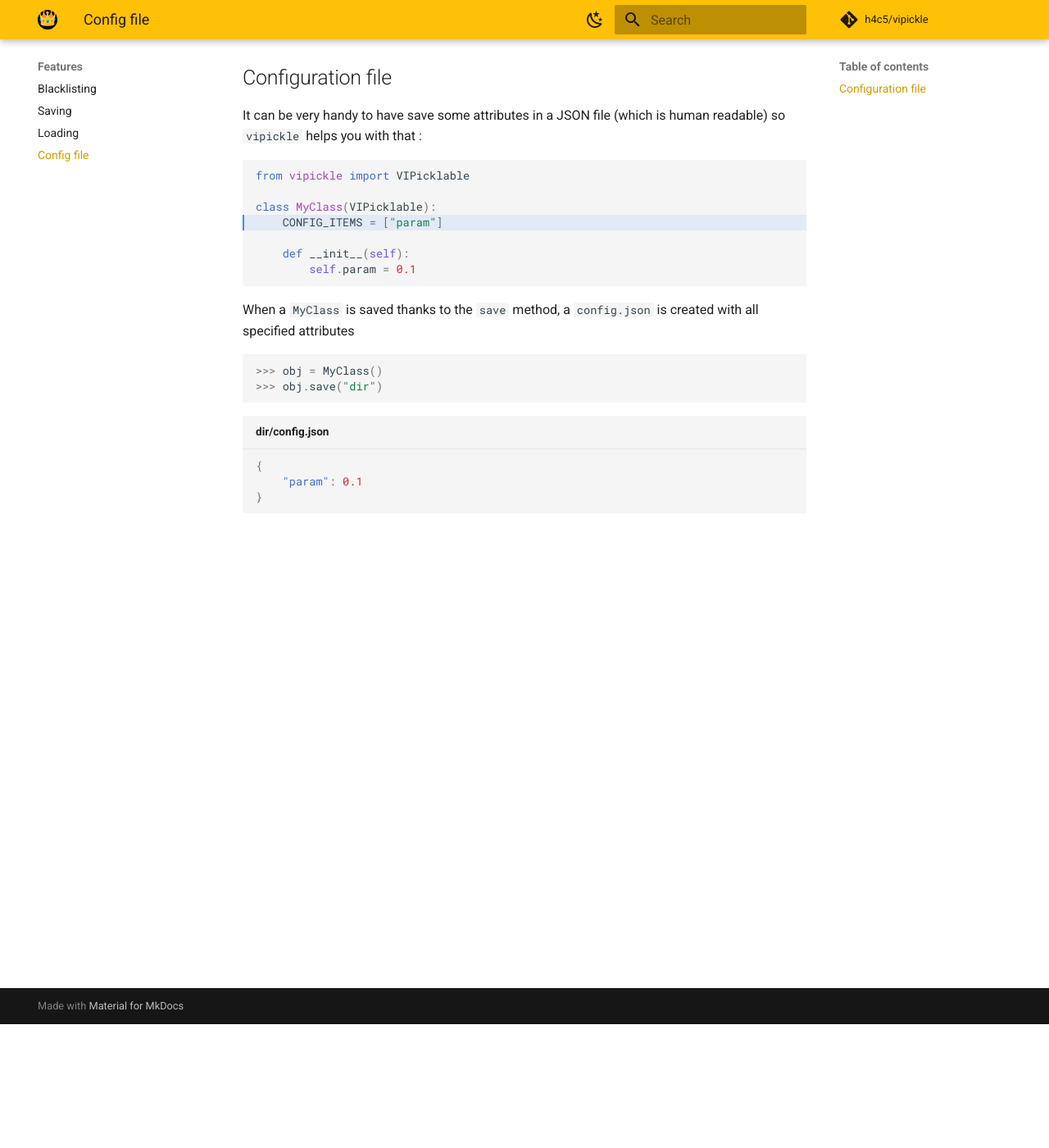
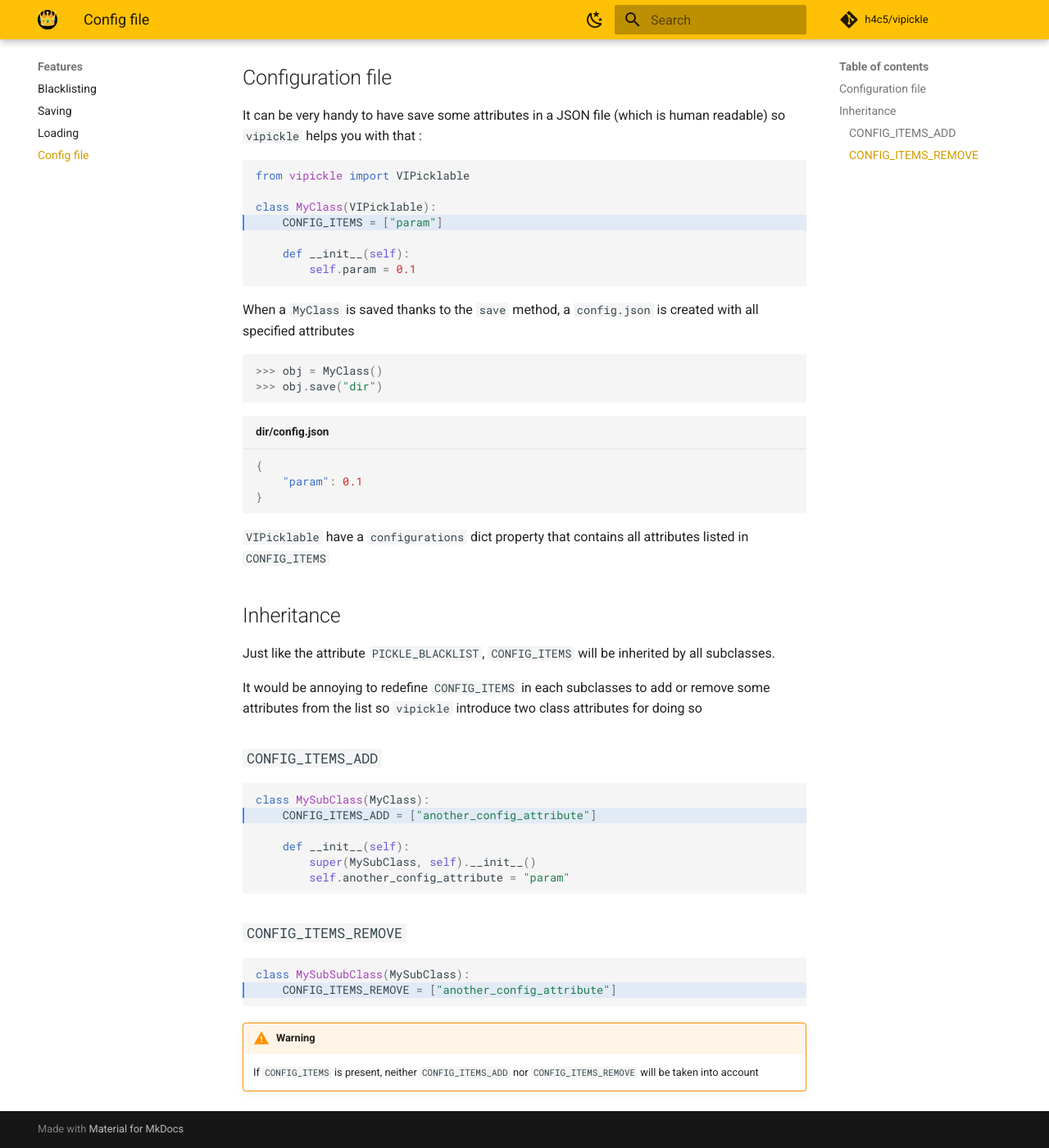
Before and after one commit to h4c5/vipickle, an MkDocs documentation site: the page built from docs/features/config.md, in a window 1280 px wide and 1400 px high, scrolled down 151 px. Shown: the whole window at 82% size. Built offline with MkDocs 1.6.1 and Material for MkDocs 9.7.7, drawn with Linux system fonts in a browser that asks for light colours; comment, search, counter and statistics services are not loaded.

Commit message:
docs: :memo: documentation v1

````diff
--- a/docs/features/config.md
+++ b/docs/features/config.md
@@ -25,3 +25,33 @@ When a `MyClass` is saved thanks to the `save` method, a `config.json` is create
     "param": 0.1
 }
 ```
+
+`VIPicklable` have a `configurations` dict property that contains all attributes listed in `CONFIG_ITEMS`
+
+## Inheritance
+
+Just like the attribute `PICKLE_BLACKLIST`, `CONFIG_ITEMS` will be inherited by all subclasses.
+
+It would be annoying to redefine `CONFIG_ITEMS` in each subclasses to add or remove some attributes from the list so
+`vipickle` introduce two class attributes for doing so
+
+### `CONFIG_ITEMS_ADD`
+
+```python hl_lines="2"
+class MySubClass(MyClass):
+    CONFIG_ITEMS_ADD = ["another_config_attribute"]
+
+    def __init__(self):
+        super(MySubClass, self).__init__()
+        self.another_config_attribute = "param"
+```
+
+### `CONFIG_ITEMS_REMOVE`
+
+```python hl_lines="2"
+class MySubSubClass(MySubClass):
+    CONFIG_ITEMS_REMOVE = ["another_config_attribute"]
+```
+
+!!! warning
+    If `CONFIG_ITEMS` is present, neither `CONFIG_ITEMS_ADD` nor `CONFIG_ITEMS_REMOVE` will be taken into account
````
Also changed, not shown: docs/features/blacklist.md (+4 -0 lines), docs/features/loading.md (+20 -0 lines), docs/features/saving.md (+22 -0 lines).
